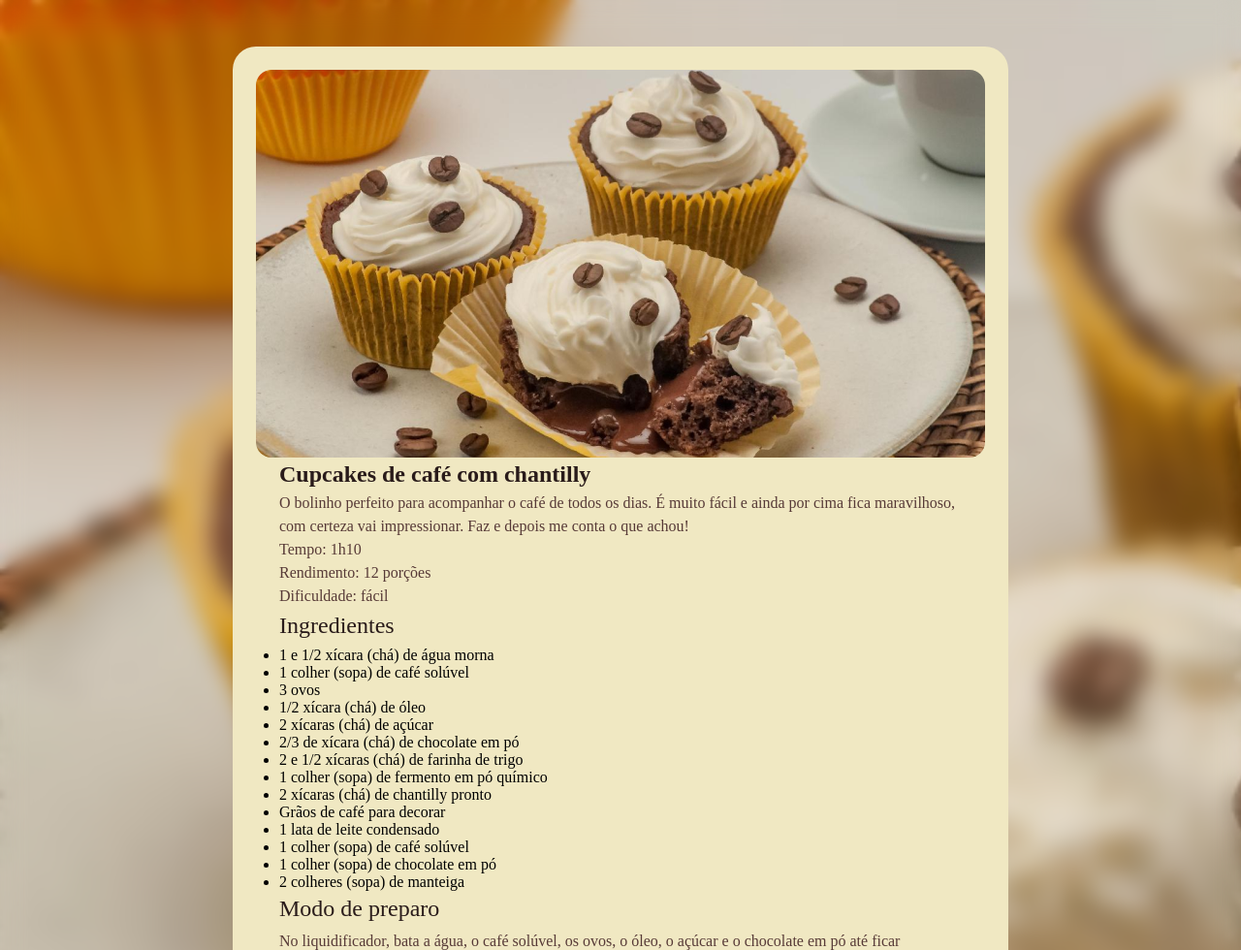
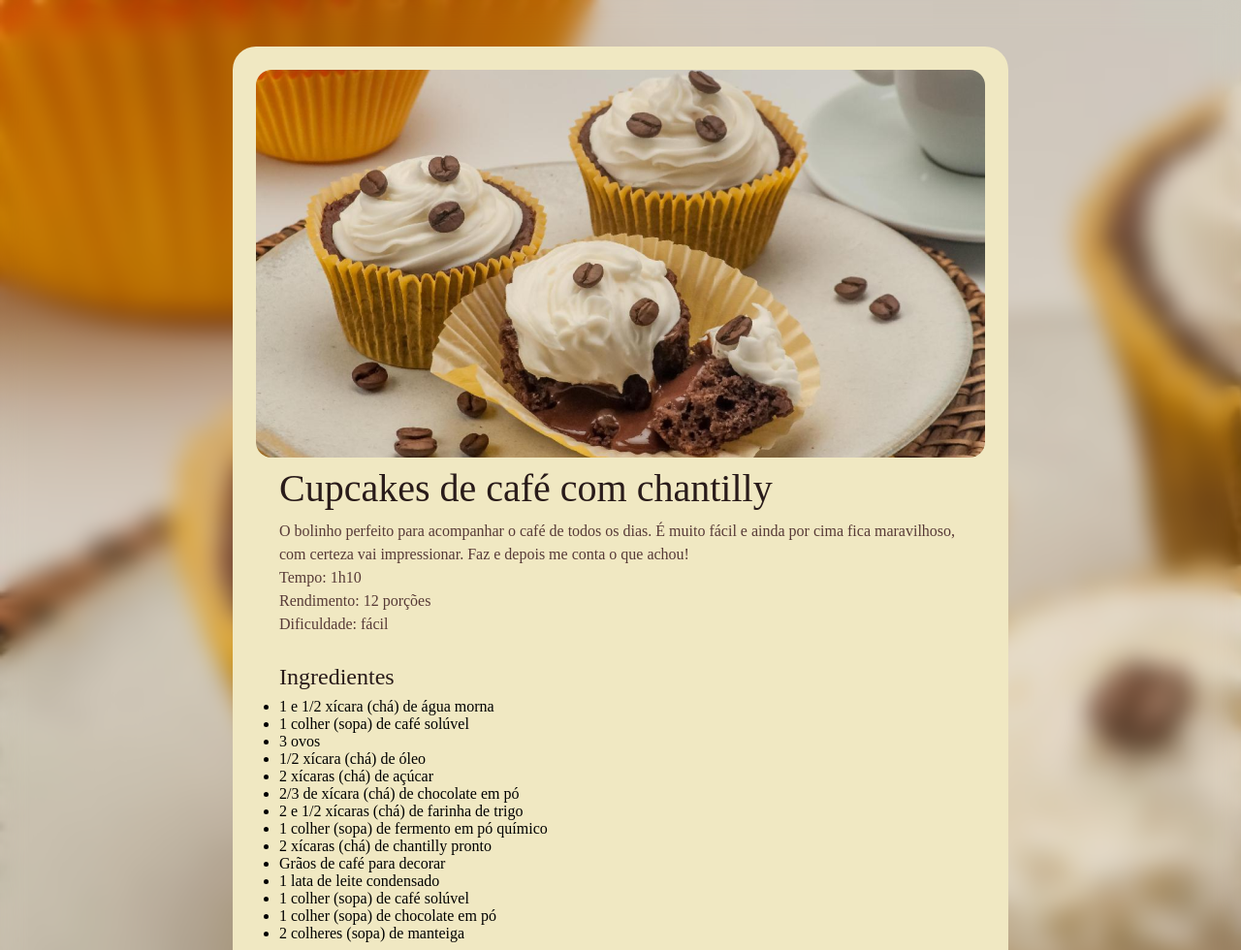
Before and after one commit to NikolasDev08/pagina-receita01ek, a plain HTML site: page index.html in a window 1280 px wide. Shown: the top 980 px of the page at 97% size. Drawn offline with Linux system fonts and the light colour scheme; a web font is replaced by a local one.

Commit message:
adição dos estilos para a section .apresentacao

```diff
--- a/style.css
+++ b/style.css
@@ -70,6 +70,16 @@ main {
     }
 
     .apresentacao {
+        margin-bottom: 2.4rem;
 
+        h1 {
+            font-size: 4rem;
+            font-weight: 400;
+            line-height: 140%;
+        }
+
+        p:nth-of-type(1) {
+            margin-bottom: 1.rem;
+        }
     }
 }
```
